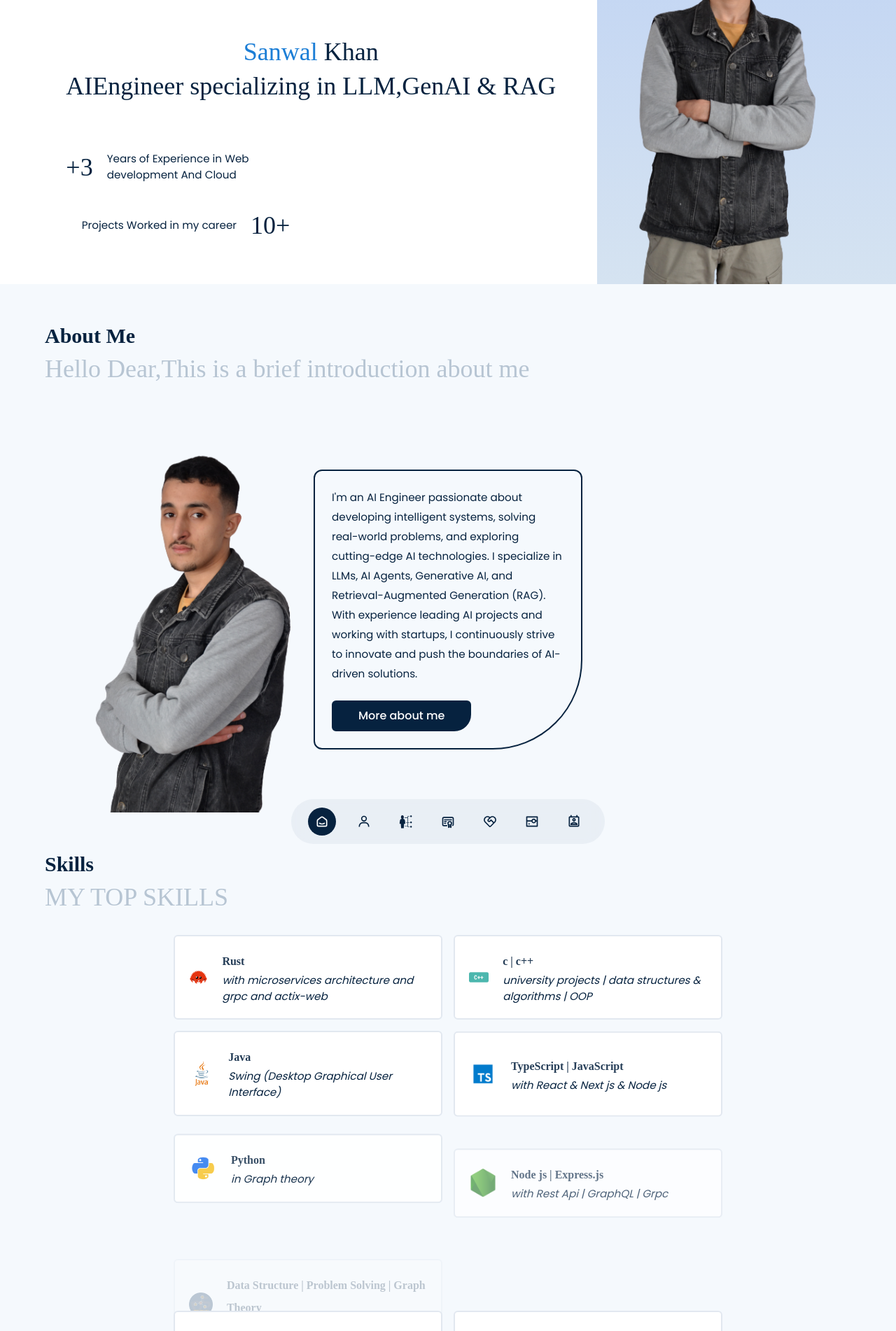
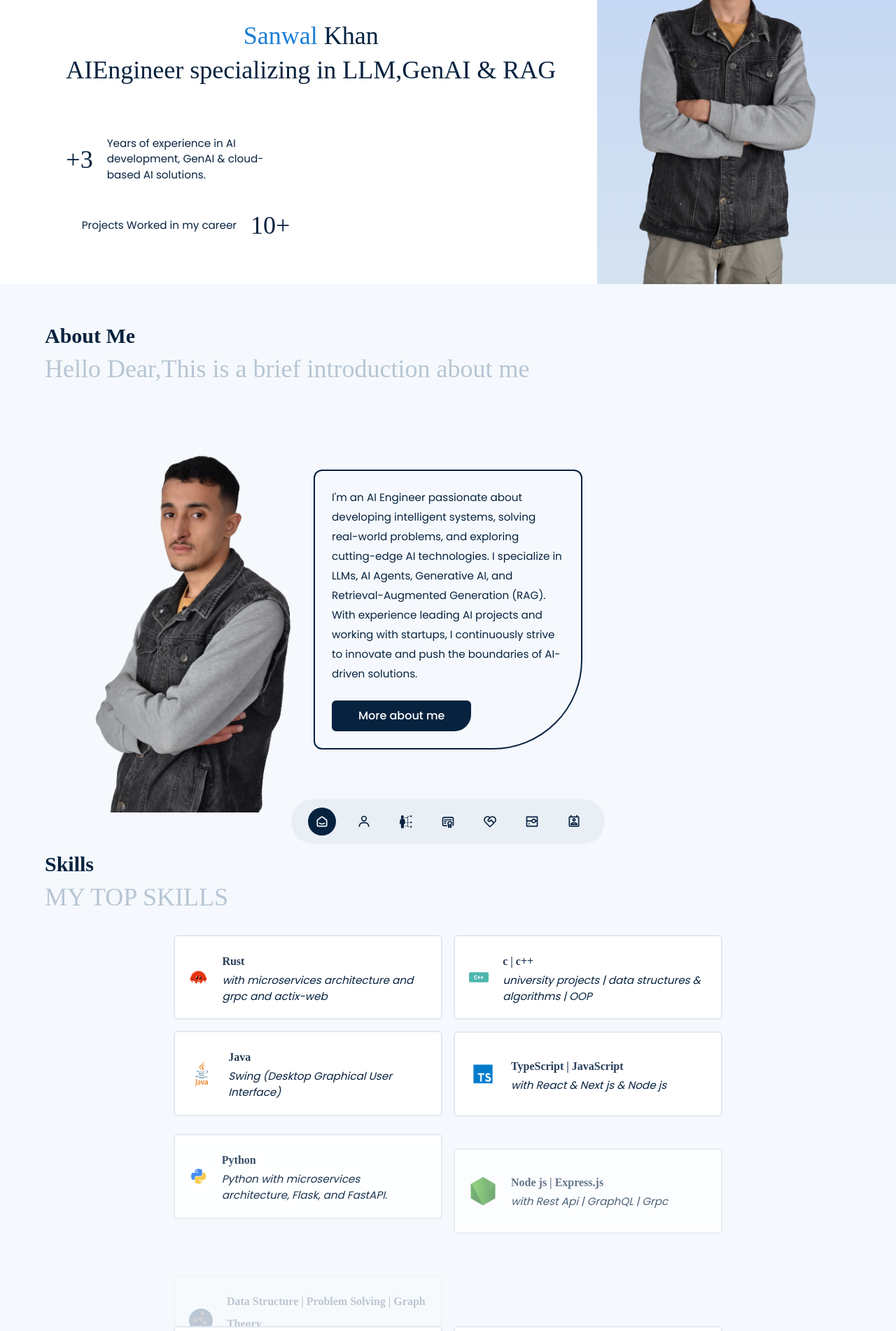
Before and after one commit to sial-sanwal/SanwalKhan-AI-Portfolio, a React (Vite) app: page / in a window 1280 px wide. Shown: the part 394-2296 px from the top of the page at 70% size. Built offline with nearby package versions, Linux system fonts and the light colour scheme; a web font is replaced by a local one.

Commit message:
adding the python paragpgh

```diff
--- a/src/Content.js
+++ b/src/Content.js
@@ -136,7 +136,7 @@
             image: Hero_person,
             hero_content: [{
                 count: `+${new Date(new Date() - new Date("2022-01-01")).getFullYear() - 1970}`,
-                text: "Years of Experience in Web development And  Cloud ",
+                text: "Years of experience in AI development, GenAI & cloud-based AI solutions.",
             }, {
                 count: "10+", text: "Projects Worked in my career",
             },],
@@ -150,7 +150,7 @@
             }, {
                 name: "TypeScript | JavaScript", para: "with React & Next js & Node js", logo: typescript,
             }, {
-                name: "Python", para: "in Graph theory", logo: python,
+                name: "Python", para: "Python with microservices architecture, Flask, and FastAPI.", logo: python,
             }, {
                 name: "Node js | Express.js ", para: "with  Rest Api |  GraphQL | Grpc", logo: nodejs,
             }, {
```
